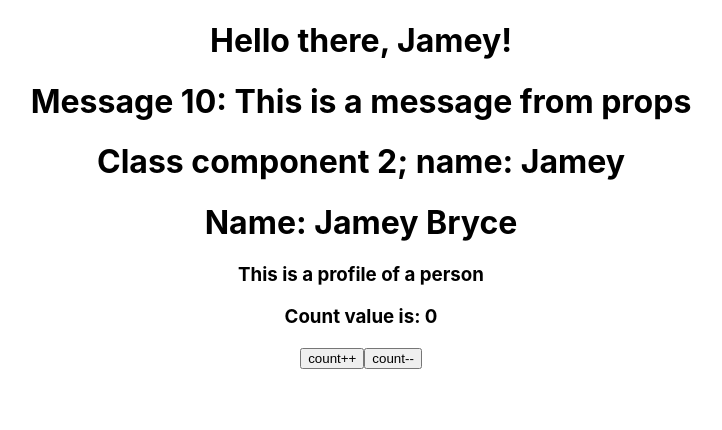
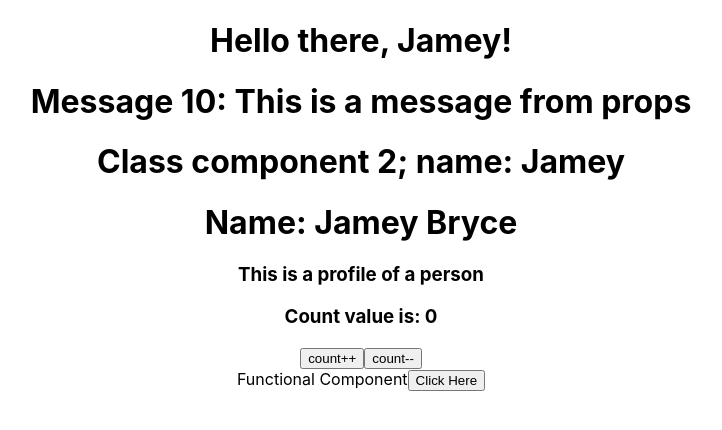
Before and after one commit to jameydev/react-gen-testing, a React (Create React App) app: page / in a window 1280 px wide. Shown: the top 430 px of the page, without its empty margins (279-1001 px from the left). Built offline with nearby package versions, Linux system fonts and the light colour scheme.

Commit message:
handle event in fn component demo'd

```diff
--- a/src/App.js
+++ b/src/App.js
@@ -5,6 +5,7 @@
 import Profile from './components/Profile';
 import Counter from './components/Counter';
 import Resume from './components/Resume';
+import FunctionEvent from './components/FunctionEvent';
 
 function App() {
   return (
@@ -16,6 +17,7 @@
         <h3>This is a profile of a person</h3>
       </Profile>
       <Counter />
+      <FunctionEvent />
     </div>
   );
 }
--- /dev/null
+++ b/src/components/FunctionEvent.js
@@ -0,0 +1,12 @@
+export default function FunctionEvent() {
+    const handleClick = () => {
+        console.log('Button clicked');
+    };
+
+    return (
+        <div>
+            Functional Component
+            <button onClick={handleClick}>Click Here</button>
+        </div>
+    );
+}
```
